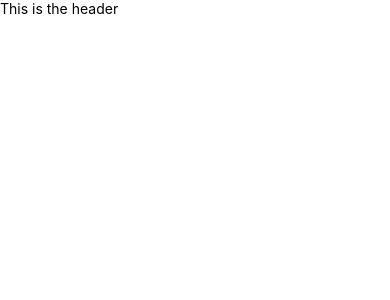
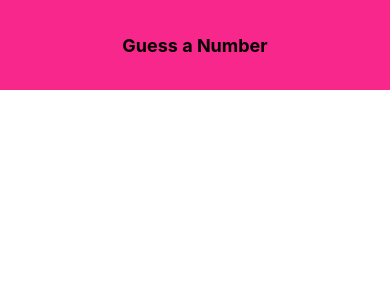
Before and after one commit to yuri-la-torre-ortiz/guessingnumbergame, a React Native app: screen / in a window 390 px wide. Shown: the top 300 px of the page. Built offline with nearby package versions, Linux system fonts and the light colour scheme.

Commit message:
feat: Give title to Header of Guess a Number & color the Header pink

```diff
--- a/App.js
+++ b/App.js
@@ -1,14 +1,19 @@
 import { StatusBar } from "expo-status-bar";
 import React from "react";
 import { StyleSheet, View } from "react-native";
-import Header from './components/Header';
+
+import Header from "./components/Header";
 
 export default function App() {
   return (
     <View>
-      <Header />
+      <Header title={"Guess a Number"} />
     </View>
   );
 }
 
-const styles = StyleSheet.create({});
+const styles = StyleSheet.create({
+  screen: {
+    flex: 1,
+  },
+});
--- a/components/Header.js
+++ b/components/Header.js
@@ -1,10 +1,11 @@
 import React from "react";
 import { View, Text, StyleSheet } from "react-native";
+import DeprecatedViewPropTypes from "react-native/Libraries/DeprecatedPropTypes/DeprecatedViewPropTypes";
 
-const Header = () => {
+const Header = (props) => {
   return (
-    <View>
-      <Text>This is the header</Text>
+    <View style={styles.header}>
+      <Text style={styles.headerTitle}>{props.title}</Text>
     </View>
   );
 };
@@ -12,5 +13,17 @@ const Header = () => {
 export default Header;
 
 const styles = StyleSheet.create({
-
-})
+  header: {
+    width: "100%",
+    height: 90,
+    padding: 36,
+    backgroundColor: "#f7278b",
+    alignItems: "center",
+    justifyContent: "center",
+  },
+  headerTitle: {
+    color: "black",
+    fontSize: 18,
+    fontWeight: "bold",
+  },
+});
```
